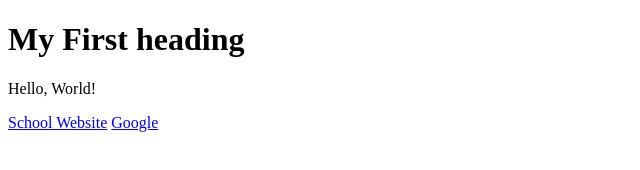
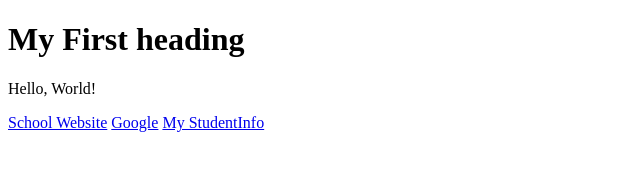
Before and after one commit to MTHS-ICD2O-1-2023/ICD2O-Intro-03-George-Khalil-29, a plain HTML site: page index.html in a window 1280 px wide. Shown: the whole page, without its empty margins (0-640 px from the left). Drawn offline with Linux system fonts and the light colour scheme.

Commit message:
added extra link

```diff
--- a/index.html
+++ b/index.html
@@ -9,5 +9,6 @@
   <p>Hello, World!</p>
   <a href="http://mths.ca/">School Website</a>
   <a href="http://Google.com/">Google</a>
+  <a href="http://Mystuhttps://my.studentinfo.ca/">My StudentInfo</a>
   </body>
 </html>
```
